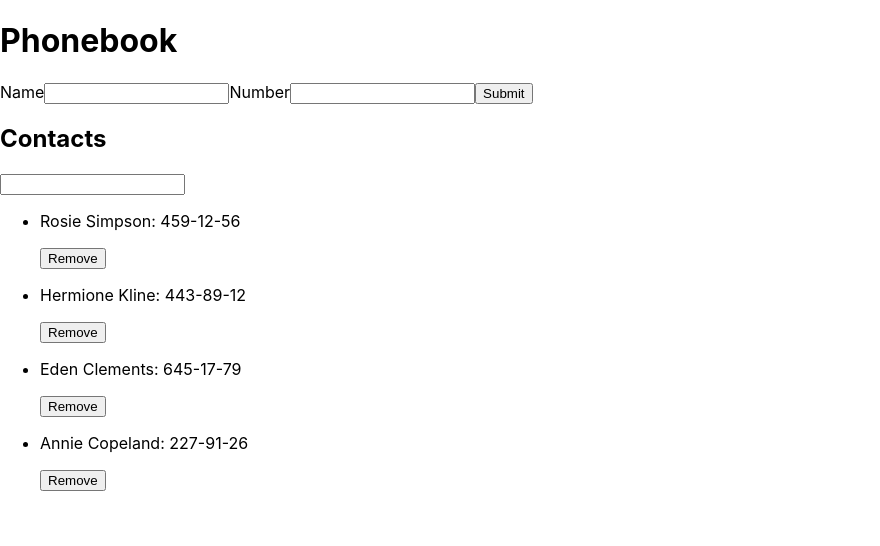
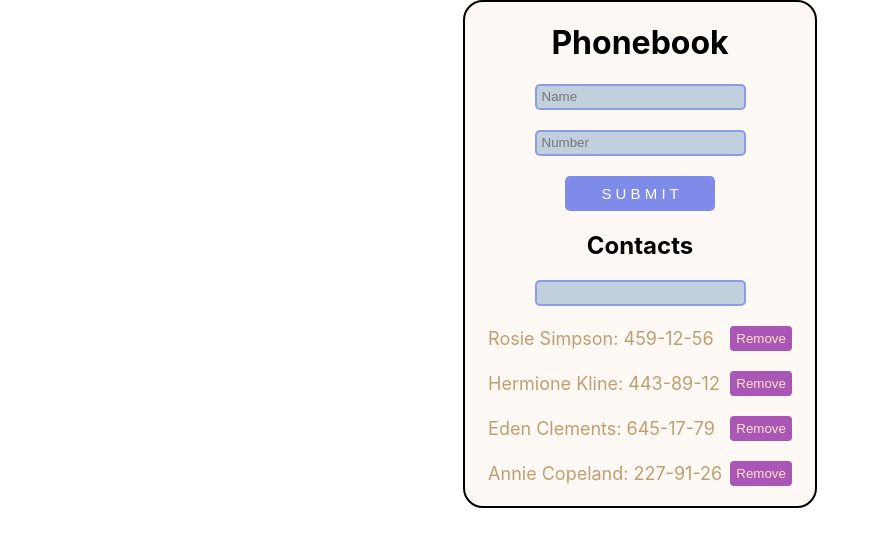
Before and after one commit to andrewfriday13/goit-react-hw-02-phonebook, a React (Create React App) app: page / in a window 1280 px wide. Shown: the top 546 px of the page, without its empty margins (0-880 px from the left). Built offline with nearby package versions, Linux system fonts and the light colour scheme.

Commit message:
add style

```diff
--- a/src/components/App.jsx
+++ b/src/components/App.jsx
@@ -2,6 +2,7 @@ import { Component } from 'react';
 import { ContactForm } from './contact/ContactForm';
 import { ContactList } from './contact-list/ContactList';
 import { Filter } from './filter/Filter';
+import css from './app.module.css'
 
 import { nanoid } from 'nanoid';
 
@@ -50,7 +51,7 @@ console.log(number)
   render() {
     const {contacts, filter} = this.state
     return (
-      <div>
+      <div className={css.phonebook}>
         <h1>Phonebook</h1>
         <ContactForm onSubmit={this.addContact} />
         <h2>Contacts</h2>
--- /dev/null
+++ b/src/components/app.module.css
@@ -0,0 +1,17 @@
+.phonebook{
+  display: flex;
+  flex-direction: column;
+  align-items: center;
+  width: 350px;
+  margin: 0 auto;
+  border: 2px solid black;
+  border-radius: 20px;
+  background-color: rgba(250, 235, 215, 0.285);
+}
+
+
+/* width: 200px;
+height: 20px;
+padding-left: 5px;
+border: 1px solid red;
+border-radius: 5px; */
--- a/src/components/contact-list/ContactList.jsx
+++ b/src/components/contact-list/ContactList.jsx
@@ -1,17 +1,22 @@
 import { PropTypes } from "prop-types"
 import React from 'react';
+import css from './ContactListStyle.module.css'
 
 export const ContactList = ({contacts, filter, onRemove})=>{
   return(
-      <ul>
+      <ul className={css.list__contact}>
         {contacts.length > 0 ? (
         contacts.filter(({name})=>
         name.toLowerCase().includes(filter.toLowerCase())).map(({id, name, number}) =>
-          <li key={id}>
-            <p>{name}: {number}</p>
-            <button onClick={()=>{onRemove(id)}}>Remove</button>
+          <li key={id}
+          className={css.items__contact}
+          >
+            <p className={css.contact}>{name}: {number}</p>
+            <button
+            className={css.remove__btn}
+            onClick={()=>{onRemove(id)}}>Remove</button>
           </li>
-        )): ('You don`t have contacts')}
+        )): (<span style={{fontSize: "30px"}} >You don`t have contacts</span>)}
       </ul>
 
   )
--- /dev/null
+++ b/src/components/contact-list/ContactListStyle.module.css
@@ -0,0 +1,36 @@
+.list__contact{
+  list-style: none;
+  padding: 0;
+  margin: 0;
+  display: flex;
+  flex-direction: column;
+  gap: 20px;
+  margin-bottom: 20px;
+  margin-top: 20px;
+
+}
+.items__contact{
+  display: flex;
+  align-items: center;
+  gap: 8px;
+  justify-content: space-between;
+}
+.contact{
+margin: 0;
+font-size: 18px;
+color: rgb(193, 158, 111);
+}
+.remove__btn{
+  background-color: rgb(169, 86, 182);
+  height: 25px;
+  border: none;
+  cursor: pointer;
+  border-radius: 4px;
+  color: bisque;
+}
+
+.remove__btn:hover,
+.remove__btn:focus{
+  background-color: red;
+  color: white;
+}
--- a/src/components/contact/ContactForm.jsx
+++ b/src/components/contact/ContactForm.jsx
@@ -1,7 +1,7 @@
 import React from 'react';
 import { Formik, Field, Form } from 'formik';
 import { PropTypes } from "prop-types"
-
+import css from './contact.module.css'
 
 
 
@@ -23,24 +23,26 @@ export const ContactForm = ({onSubmit}) => {
     initialValues={initialValues}
       onSubmit={handleSubmit}
     >
-      <Form>
+      <Form className={css.form_contact}>
         <label>
-          Name
-        <Field id="firstName"  type="text"
+
+        <Field  className={css.input__form} id="firstName"  type="text"
           name="name"
           pattern="^[a-zA-Zа-яА-Я]+(([' -][a-zA-Zа-яА-Я ])?[a-zA-Zа-яА-Я]*)*$"
           title="Name may contain only letters, apostrophe, dash and spaces. For example Adrian, Jacob Mercer, Charles de Batz de Castelmore d'Artagnan"
-          required />
+          required
+          placeholder='Name'/>
         </label>
 
-        <label>Number
-        <Field id="lastName"  type="tel"
+        <label>
+        <Field  className={css.input__form} id="lastName"  type="tel"
           name="number"
           pattern="\+?\d{1,4}?[-.\s]?\(?\d{1,3}?\)?[-.\s]?\d{1,4}[-.\s]?\d{1,4}[-.\s]?\d{1,9}"
           title="Phone number must be digits and can contain spaces, dashes, parentheses and can start with +"
-          required  />
+          required
+          placeholder='Number'/>
         </label>
-        <button type="submit">Submit</button>
+        <button className={css.submit__btn} type="submit">S U B M I T</button>
       </Form>
     </Formik>
   )
--- /dev/null
+++ b/src/components/contact/contact.module.css
@@ -0,0 +1,38 @@
+.form_contact{
+  display: flex;
+  flex-direction: column;
+  gap: 20px;
+  align-items: center;
+}
+
+.input__form{
+width: 200px;
+height: 20px;
+
+padding-left: 5px;
+border: 2px solid rgba(117, 135, 235, 0.698);
+border-radius: 5px;
+background-color: rgba(26, 94, 154, 0.258);
+}
+
+.input__form:hover,
+.input__form:focus{
+border: 2px solid rgb(31, 62, 234);
+background-color: rgba(149, 215, 215, 0.405);
+}
+
+.submit__btn{
+  cursor: pointer;
+  width: 150px;
+  height: 35px;
+  border: none;
+  background-color: rgba(43, 67, 226, 0.599);
+  color: white;
+  font-size: 15px;
+  border-radius: 5PX;
+}
+.submit__btn:hover,
+.submit__btn:focus{
+color: rgba(213, 235, 68, 0.946);
+background-color:  rgba(43, 67, 226, 0.657);;
+}
--- a/src/components/filter/Filter.jsx
+++ b/src/components/filter/Filter.jsx
@@ -1,10 +1,13 @@
 import { PropTypes } from "prop-types"
 import React from 'react';
+import css from '../contact/contact.module.css'
+
 
 export const Filter = ({filter ,onChange})=>{
   return(
     <label>
       <input
+      className={css.input__form}
       type="text"
        name='filter'
        value={filter}
```
